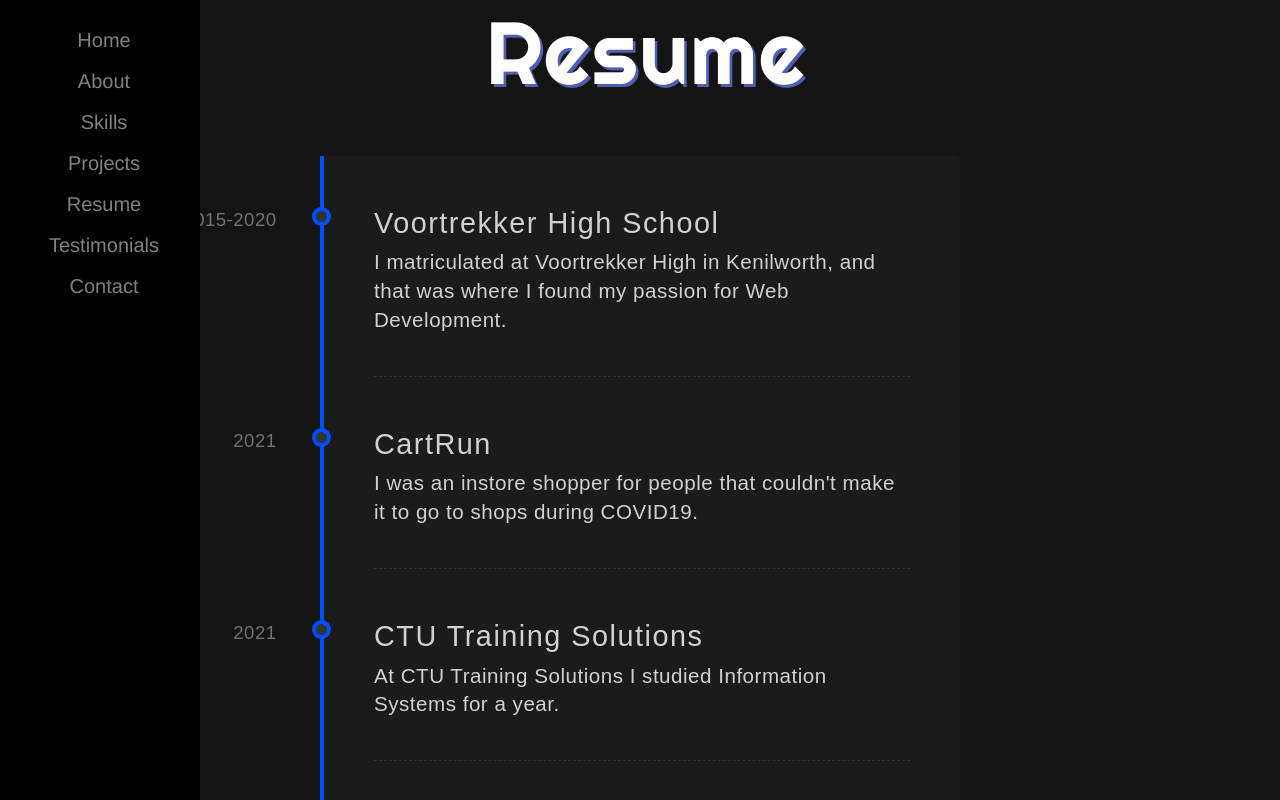
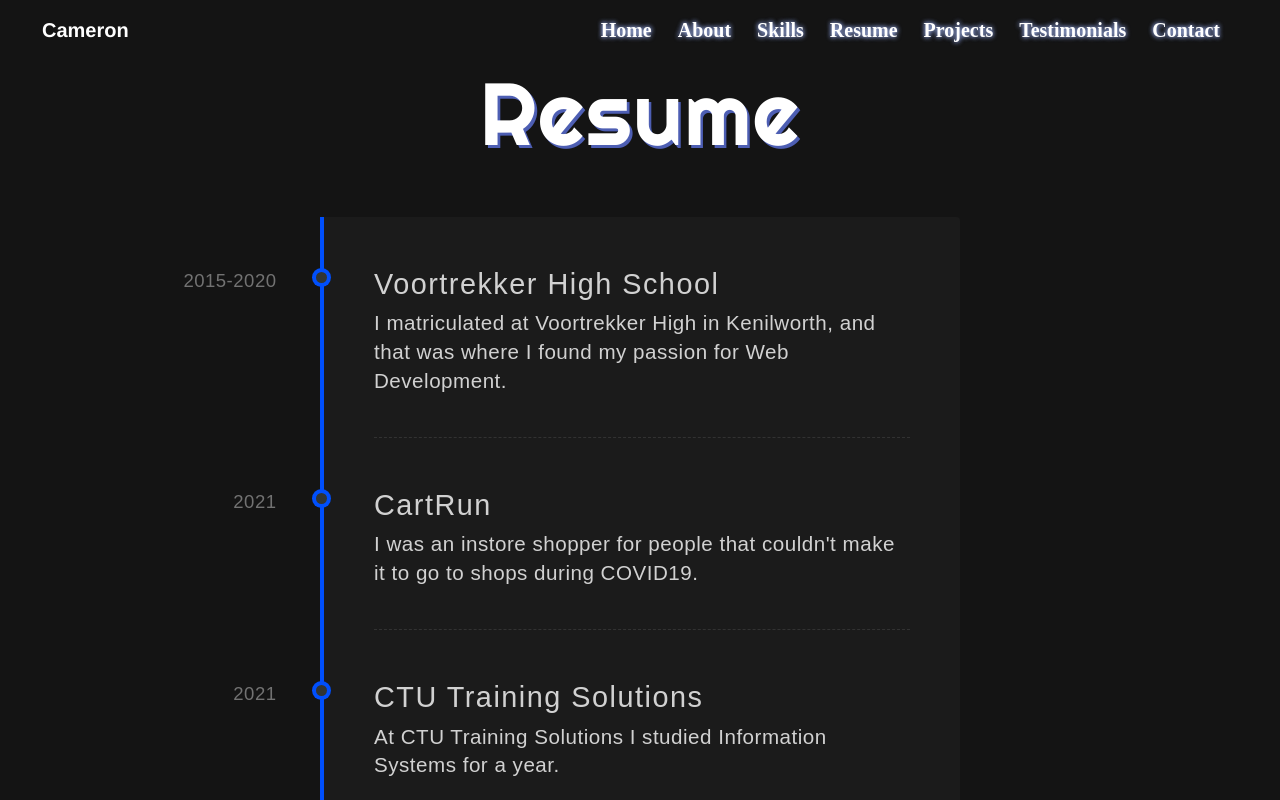
Before and after one commit to Camie0903/final-portfolio, a Vue app: page /resume in a window 1280 px wide. Shown: the top 800 px of the page. Built offline with nearby package versions, Linux system fonts and the light colour scheme; a web font is replaced by a local one.

Commit message:
lateste commint

```diff
--- a/src/components/Navbar.vue
+++ b/src/components/Navbar.vue
@@ -1,9 +1,9 @@
-<!-- <template>
+ <template>
     <nav class="navbar navbar-expand-lg navbar-light ">
       <div class="container-fluid">
         <a class="navbar-brand text-white" href="/">Cameron</a>
         <button
-          class="navbar-toggler bg-white"
+          class="navbar-toggler "
           type="button"
           data-bs-toggle="collapse"
           data-bs-target="#navbarNav"
@@ -11,7 +11,7 @@
           aria-expanded="false"
           aria-label="Toggle navigation"
         >
-          <span class="navbar-toggler-icon text-white"></span>
+          <span class=" "><i class="fa-solid fa-bars-staggered" style="color: #ffffff;"></i></span>
         </button>
         <div class="collapse navbar-collapse" id="navbarNav">
           <ul class="navbar-nav">
@@ -43,12 +43,33 @@
   </template>
 
   <style scoped>
+
+  .navbar{
+    z-index: 1;
+  }
     .navbar-nav {
       margin-left: auto;
     }
     .nav-item {
       margin-right: 10px;
-    }
+
+  color:white;
+  font-family: 'Merienda', cursive;
+  animation-name:glow;
+  animation-duration:1s;
+  animation-iteration-count:infinite;
+  animation-direction:alternate;
+}
+@keyframes glow {
+  from {
+    text-shadow: 0px 0px 5px #c9d9ff, 0px 0px 5px #2a3e92;
+  }
+  to {
+    text-shadow: 0px 0px 20px #c9d9ff, 0px 0px 20px #2a3e92;
+  }
+}
+
+
     @media (max-width: 991.98px) {
       .nav-item {
         margin-right: 5px;
@@ -59,10 +80,22 @@
         padding: 0.5rem 0 !important;
       }
     }
+    @media only screen and (max-width: 991.98px) {
+  .navbar {
+    position: fixed;
+    top: 0;
+    left: 0;
+    width: 100%;
+    background-color: rgb(0 0 0 / 80%);
+    z-index: 9999;
+  }
+}
+
   </style>
 
-   -->
-<template>
+
+
+<!-- <template>
     <div class="sidenav">
     <a href="/">Home</a>
     <a href="/about">About</a>
@@ -77,9 +110,9 @@
 
 </template>
 
-<style>
-/* Style the side navbar */
-.sidenav {
+<style> -->
+<!-- /* Style the side navbar */ -->
+<!-- .sidenav {
   height: 100%;
   width: 200px;
   position: fixed;
@@ -89,14 +122,14 @@
   background-color: #000;
   overflow-x: hidden;
   padding-top: 20px;
-}
+} -->
 
-/* Add styles to the links in the side navbar */
+<!-- /* Add styles to the links in the side navbar */
 .sidenav a {
   padding: 6px 8px 6px 16px;
   text-decoration: none;
   font-size: 20px;
-  color: #818181;
+  color: #fff;
   display: block;
 }
 
@@ -116,5 +149,30 @@
   .sidenav {padding-top: 15px;}
   .sidenav a {font-size: 18px;}
 }
+/* Add media query for smaller screens */
+@media screen and (min-height: 1008px) {
+  .sidenav {
+    display: flex;
+    flex-direction: row;
+    padding-top: 15px;
+    position: absolute;
+    top: 0;
+    background-color: initial;
+  }
+  .sidenav a {
+    display: flex;
+    flex-direction: row;
+    font-size: 18px;
+  }
+}
 
-</style>
+/* Add media query for even smaller screens */
+@media screen and (min-width: 490px) {
+  .sidenav {
+    position: absolute;
+    top: 0;
+  }
+}
+
+
+</style> -->
--- a/src/views/About.vue
+++ b/src/views/About.vue
@@ -1,12 +1,6 @@
 <template>
 
-    <div class="patterns">
-  <svg width="100%" height="100%">
- <text x="50%" y="70%"  text-anchor="middle"  >
-   About Me
- </text>
- </svg>
-  </div>
+<h1 class="heading" data-attr-text="About Me">About Me</h1>
 
   <div class="whole_content row mb-5">
     <div class="column row d-flex">
@@ -106,6 +100,17 @@ animation: animate 6000000s linear infinite;
     0 0 80px #03BCF4, 0 0 160px #03BCF4;
 }
 } */
+h1 {
+  letter-spacing: 1.5px;
+  color: white;
+  font-weight: 400;
+  color: white;
+  font-family: "Righteous", serif;
+  font-size: 5.5rem;
+  text-shadow: 0.03em 0.03em 0 hsla(230, 40%, 50%, 1);
+
+  position: relative;
+}
 #ap{
 background-color: black;
    width: 470px;
@@ -143,4 +148,62 @@ i:hover {
   padding: 10px;
   transition: ease;
 }
+
+@media only screen and (max-width: 1179px) {
+  .whole_content {
+    display: flex;
+    flex-direction: column;
+    justify-content: center;
+    align-items: center;
+    padding: 0;
+  }
+  .column {
+    flex-direction: column;
+  }
+  .img_abt {
+    margin-bottom: 2rem;
+  }
+  .abt_para1 {
+    margin-top: 2rem;
+  }
+}
+
+
+@media only screen and (max-width: 768px) {
+    .whole_content {
+      padding-left: 0;
+      padding-right: 0;
+    }
+    .patterns {
+      padding-top: 2rem;
+      padding-left: 2rem;
+    }
+    svg text {
+      font-size: 80px;
+      letter-spacing: 5px;
+    }
+    #ap {
+      width: 100%;
+      height: auto;
+      margin: 0 auto;
+      float: none;
+    }
+    .abt_para1 {
+      margin-top: 2rem;
+    }
+  }
+
+  /* Styles for screens smaller than 576px (mobile devices) */
+  @media only screen and (max-width: 576px) {
+    .patterns {
+      padding-left: 1rem;
+    }
+    svg text {
+      font-size: 60px;
+      letter-spacing: 3px;
+    }
+    .fir_para, .sec_para {
+      font-size: 16px;
+    }
+  }
 </style>
--- a/src/views/Home.vue
+++ b/src/views/Home.vue
@@ -22,6 +22,39 @@
 </template>
 
 <style scoped>
+
+  /* desktop styles */
+  .container {
+    width: 100%;
+    max-width: 960px;
+    margin: 0 auto;
+  }
+  .box {
+    background-color: #f1f1f1;
+    padding: 20px;
+    border: 1px solid #ccc;
+  }
+
+  /* tablet styles */
+  @media (max-width: 768px) {
+    .container {
+      max-width: 768px;
+    }
+    .box {
+      padding: 15px;
+    }
+  }
+
+  /* cellphone styles */
+  @media (max-width: 480px) {
+    .container {
+      max-width: 480px;
+    }
+    .box {
+      padding: 10px;
+    }
+  }
+
 #content{
   position: relative;
   z-index: 4;
--- a/src/views/Projects.vue
+++ b/src/views/Projects.vue
@@ -2,9 +2,7 @@
 <div id="cardz">
 <div id="pro">
   <div class="pro_head">
-    <h1 class="testimonials-heading">
-        Projects
-    </h1>
+    <h1 class="heading" data-attr-text="Projects">Projects</h1>
   </div>
     <div class="flip-card" v-for="proj in projects"
           :key="proj.id">
@@ -108,21 +106,24 @@ export default {
 
 
 </script>
-<style>
+<style scoped>
+
+h1 {
+  letter-spacing: 1.5px;
+  color: white;
+  font-weight: 400;
+  color: white;
+  font-family: "Righteous", serif;
+  font-size: 5.5rem;
+  text-shadow: 0.03em 0.03em 0 hsla(230, 40%, 50%, 1);
+
+  position: relative;
+}
+
 .pro_head{
   margin-top: -11%;
-   font-size: 2rem;
-  letter-spacing: 3px;
-  color: #2c3e50;
-  text-transform: uppercase;
-  width: 100%;
-  text-align: center;
-  -webkit-box-reflect: below 0.5px linear-gradient(transparent, #0008);
-  line-height: 0.9em;
-  outline: none;
-  animation: animate 6000000s linear infinite;
-}
-@keyframes animate {
+   }
+/* @keyframes animate {
   100% {
     color: #2c3e50;
     text-shadow: none;
@@ -133,7 +134,7 @@ export default {
       0 0 80px #03BCF4, 0 0 160px #03BCF4;
 
 }
-}
+} */
 #cardz{
     display: flex;
     flex-wrap: wrap;
--- a/src/views/Resume.vue
+++ b/src/views/Resume.vue
@@ -41,7 +41,7 @@ export default {
 <style scoped>
 @import url(https://fonts.googleapis.com/css?family=Righteous);
 
-.res_head {
+/* .res_head {
   margin-top: -13%;
   font-size: 2rem;
   letter-spacing: 3px;
@@ -53,9 +53,9 @@ export default {
   line-height: 0.9em;
   outline: none;
   animation: animate 6000000s linear infinite;
-}
+} */
 
-@keyframes animate {
+/* @keyframes animate {
   100% {
     color: #2c3e50;
     text-shadow: none;
@@ -65,7 +65,7 @@ export default {
     text-shadow: 0 0 10px #03BCF4, 0 0 20px #03BCF4, 0 0 40px #03BCF4,
       0 0 80px #03BCF4, 0 0 160px #03BCF4;
   }
-}
+} */
 
 body {
   background: #252827;
@@ -108,17 +108,18 @@ h1 {
   font-family: "Righteous", serif;
   font-size: 5.5rem;
   text-shadow: 0.03em 0.03em 0 hsla(230, 40%, 50%, 1);
-  margin-left: 26%;
+
   position: relative;
 }
 
-h1:after {
-  position: relative;
+/* h1:after {
+  position: absolute;
   content: attr(data-shadow);
   top: 0.02em;
   left: 0.1em;
   z-index: -1;
   text-shadow: none;
+
   background-image: linear-gradient(
     45deg,
     transparent 45%,
@@ -131,7 +132,7 @@ h1:after {
   -webkit-text-fill-color: transparent;
 
   animation: shad-anim 15s linear infinite;
-}
+} */
 
 @keyframes shad-anim {
   0% {
--- a/src/views/Skills.vue
+++ b/src/views/Skills.vue
@@ -1,18 +1,7 @@
 <template>
 
-    <!-- <h1 class="heading" data-attr-text="Skills">Skills</h1> -->
-    <div class="patterns">
-  <svg width="40%" height="40%">
+    <h1 class="heading" data-attr-text="Skills">Skills</h1>
 
-
-
-
-
- <text x="45%" y="45%"  text-anchor="middle"  >
-   Skills
- </text>
- </svg>
-</div>
 
 <div class="row">
 
@@ -136,6 +125,18 @@ export default {
 
 }
 } */
+
+h1 {
+  letter-spacing: 1.5px;
+  color: white;
+  font-weight: 400;
+  color: white;
+  font-family: "Righteous", serif;
+  font-size: 5.5rem;
+  text-shadow: 0.03em 0.03em 0 hsla(230, 40%, 50%, 1);
+
+  position: relative;
+}
 body{
   margin: 0;
   color: #fff;
@@ -149,7 +150,7 @@ body{
 
 
 
-svg text {
+/* svg text {
   font-family: Lora;
   letter-spacing: 10px;
   stroke: #ffa5d8;
@@ -175,65 +176,7 @@ svg text {
     fill: hsla(189, 68%, 75%,0%)
   }
 
-}
-.heading {
-  color: #fff;
-  display: flex;
-    align-items: center;
-    justify-content: center;
-  z-index: 1;
-  margin: 0;
-  font-family: emilys-candy, san-serif;
-  font-size: 5.5rem;
-  font-weight: 100;
-  top: -50%;
-  left: 50%;
-  transform: translate(-50%, -50%);
-  margin-left: 50%;
-    margin-top: 7%;
-}
-
-.heading::before,
-.heading::after {
-  content: attr(data-attr-text);
-  position: absolute;
-  width: 100%;
-  padding: 154px -1rem;
-  z-index: -1;
-  top:0;
-  left: 0;
-}
-
-
-/* Back layer */
-.heading::before {
-  animation: textGhostingBefore 4s ease-out infinite alternate;
-}
-@keyframes textGhostingBefore {
-  0%   {text-shadow: -0.5em -0.5em  0.5em   hsla(0, 0%, 100%, 0.25);}
-  50%  {text-shadow:  0     -0.25em 0.125em hsla(0, 0%, 100%, 0.5);}
-  100% {text-shadow:  0.5em -0.5em  0.5em   hsla(0, 0%, 100%, 0.25);}
-}
-
-/* Middle layer */
-.heading::after {
-  animation: textGhostingAfter 4s ease-in infinite alternate;
-}
-@keyframes textGhostingAfter {
-  0%   {text-shadow: -0.25em -0.25em  0.25em  hsla(0, 0%, 100%, 0.5);}
-  50%  {text-shadow:  0      -0.125em 0.125em hsla(0, 0%, 100%, 0.25);}
-  100% {text-shadow:  0.25em -0.25em  0.25em  hsla(0, 0%, 100%, 0.5);}
-}
-
-/* Front layer */
-.heading {
-  animation: textGhosting 3s ease-in-out infinite alternate;
-}
-@keyframes textGhosting {
-  0%   {color: #fff; text-shadow: 0 0 10px #03BCF4, 0 0 20px #03BCF4, 0 0 40px #03BCF4, 0 0 80px #03BCF4, 0 0 160px #03BCF4;}
-  50%  {color: #9b59b6; text-shadow: 0 0 10px #9b59b6, 0 0 20px #9b59b6, 0 0 40px #9b59b6, 0 0 80px #9b59b6, 0 0 160px #9b59b6;}
-  100% {color: #2c3e50; text-shadow: none;}
-}
+} */
 
 #skills_cont{
     display:flex;
--- a/src/views/Testimonials.vue
+++ b/src/views/Testimonials.vue
@@ -1,6 +1,6 @@
 <template>
 <div class="he">
-  <h1>Testimonials</h1>
+  <h1 class="heading" data-attr-text="Testimonials">Testimonials</h1>
 </div>
   <div class="items">
     <div class="entry" v-for="t of testimonials" :key="t.id">
@@ -70,38 +70,22 @@ export default {
 
 </script>
 <style scoped>
+h1 {
+  letter-spacing: 1.5px;
+  color: white;
+  font-weight: 400;
+  color: white;
+  font-family: "Righteous", serif;
+  font-size: 5.5rem;
+  text-shadow: 0.03em 0.03em 0 hsla(230, 40%, 50%, 1);
+  text-align: center;
+  margin: 1.0em;
+  margin-top: -10%;
+  position: relative;
+}
 .he{
  margin-top: 20vh;
-  position: relative;
-  z-index: 100;
-   font-size: 2rem;
-  letter-spacing: 3px;
-  color: #2c3e50;
-  text-transform: uppercase;
-  width: 100%;
-  text-align: center;
-  -webkit-box-reflect: below 0.5px linear-gradient(transparent, #0008);
-  line-height: 0.9em;
-  outline: none;
-  animation: animate 6000000s linear infinite;
-}
-@keyframes animate {
-  100% {
-    color: #2c3e50;
-    text-shadow: none;
-  }
-  0% {
-    color: #fff;
-    text-shadow: 0 0 10px #03BCF4, 0 0 20px #03BCF4, 0 0 40px #03BCF4,
-      0 0 80px #03BCF4, 0 0 160px #03BCF4;
-
-}
-}
-    h1 {
-  text-align: center;
-  margin: 1.5em;
-  margin-top: -10%;
-}
+ }
 
 img {
   width: 50%;
@@ -210,5 +194,34 @@ img {
     rgba(255, 255, 255, 0) 100%
   );
 }
+/* Add this media query for screens with a maximum width of 768px (tablet size) */
+@media screen and (max-width: 768px) {
+  /* Move the carousel up */
+  .carousel {
+    transform: translateY(-50%);
+    top: 50%;
+  }
+
+  /* Adjust the width of the carousel item */
+  .carousel-item {
+    width: 100%;
+  }
+
+  /* Hide the carousel controls */
+  .carousel-control-prev,
+  .carousel-control-next {
+    display: none;
+  }
+}
+
+/* Add this media query for screens with a maximum width of 576px (mobile size) */
+@media screen and (max-width: 576px) {
+  /* Move the carousel up further */
+  .carousel {
+    transform: translateY(-75%);
+    top: 50%;
+  }
+}
+
 
 </style>
```
